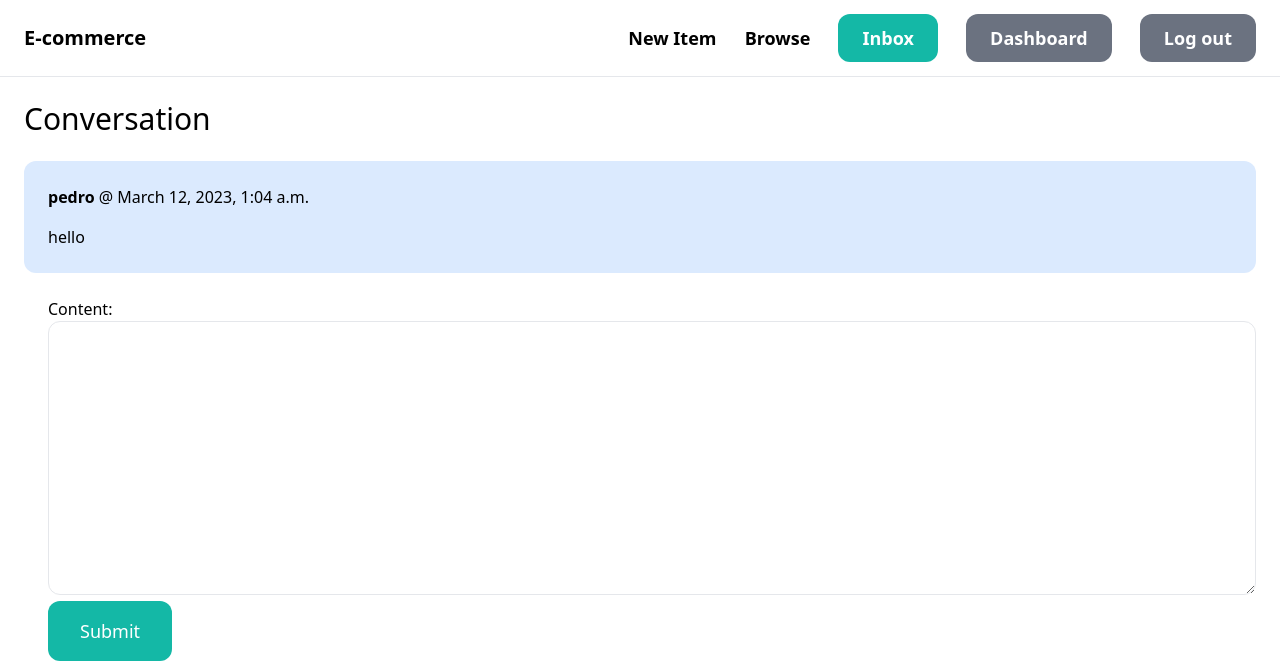
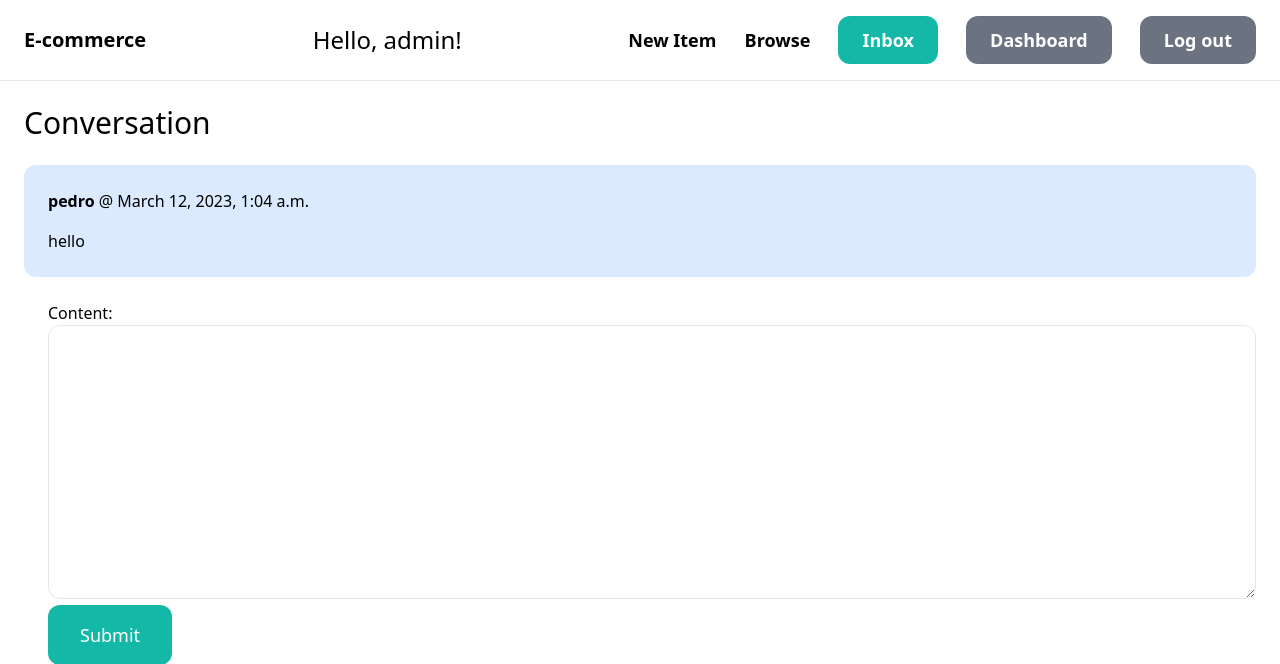
Before and after one commit to CiscoMerchan/E-Commerce_app_Django, a Django app: page /inbox/3 in a window 1280 px wide. Shown: the top 664 px of the page. Run offline with Django 4.2, Linux system fonts and the light colour scheme; a user stored in the database is signed in; data comes from the database, SQL or seed files in the repository; some libraries are stand-ins or nearby versions.

Commit message:
If user register name display in the navbar

```diff
--- a/core/templates/core/base.html
+++ b/core/templates/core/base.html
@@ -14,7 +14,11 @@
 <body>
     <nav class="py-6 px-6 flex justify-between items-center border-b border-gray-200">
         <a href="/" class="text-xl font-semibold">E-commerce</a>
-
+        {% if request.user.is_authenticated %}
+        <h2 class="md\12 text-2xl text-center">
+            Hello, {{ request.user}}!
+        </h2>
+        {% endif %}
         <div class="space-x-6">
             <a href="{% url 'item:new' %}" class="text-lg font-semibold hover:text-gray-500">New Item</a>
             <a href="{% url 'item:items' %}" class="text-lg font-semibold hover:text-gray-500">Browse</a>
--- a/dashboard/templates/dashboard/index.html
+++ b/dashboard/templates/dashboard/index.html
@@ -7,6 +7,7 @@ Dashboard
 
 {% block content %}
 <div class="mt-6 px-6 py-12 bg-gray-100 rounded-xl">
+
     <h2 class="md\12 text-2xl text-center">
         My Items
     </h2>
```
